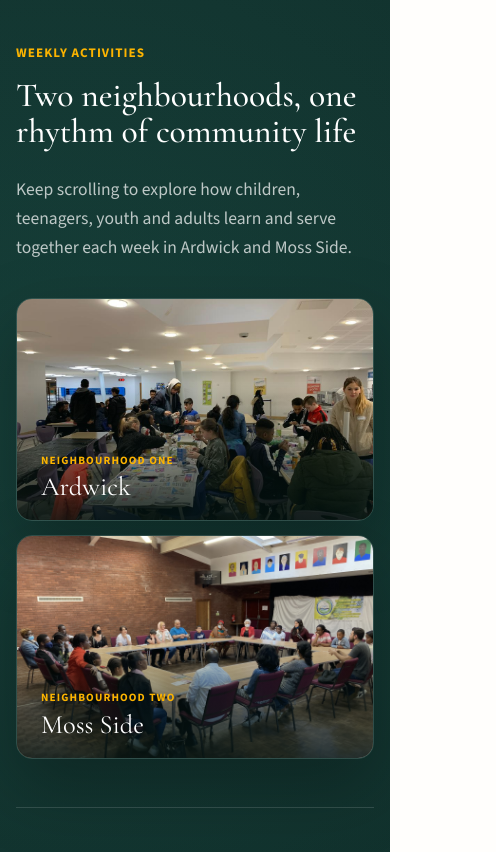
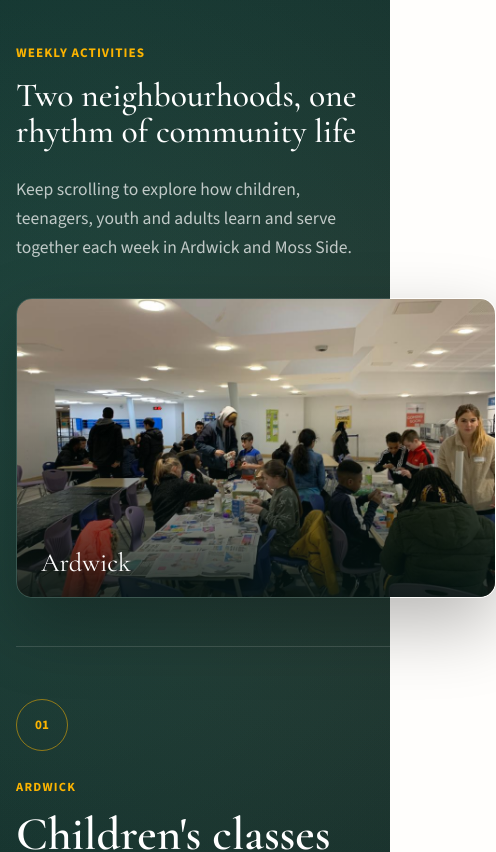
Before and after one commit to marcusc9/BICB-redesign, a Next.js app: page / in a window 390 px wide. Shown: the part 4914-5766 px from the top of the page, 496 px wide, since content can reach past the window. Built offline with nearby package versions, Linux system fonts and the light colour scheme.

Commit message:
Add scroll story background transitions

```diff
--- a/src/app/globals.css
+++ b/src/app/globals.css
@@ -494,6 +494,10 @@ main {
   .site-nav > .site-nav__group,
   .hero__image,
   .hero h1,
+  .page-hero__inner > div:first-child > .eyebrow,
+  .page-hero__inner h1,
+  .page-hero__copy,
+  .page-hero__inner .button-link,
   .hero__quote::before,
   .hero__quote p,
   .hero__quote cite {
@@ -1060,6 +1064,29 @@ main {
   margin: 0 auto;
 }
 
+.page-hero__inner > div:first-child > .eyebrow,
+.page-hero__inner h1,
+.page-hero__copy,
+.page-hero__inner .button-link {
+  animation: hero-title-enter 850ms cubic-bezier(0.22, 1, 0.36, 1) both;
+}
+
+.page-hero__inner > div:first-child > .eyebrow {
+  animation-delay: 120ms;
+}
+
+.page-hero__inner h1 {
+  animation-delay: 220ms;
+}
+
+.page-hero__copy {
+  animation-delay: 360ms;
+}
+
+.page-hero__inner .button-link {
+  animation-delay: 500ms;
+}
+
 .page-hero__copy {
   color: var(--color-muted);
   font-size: 1.16rem;
@@ -1109,17 +1136,66 @@ main {
 }
 
 .neighbourhood-story {
+  position: relative;
+  isolation: isolate;
   width: 100%;
   max-width: none;
-  background:
-    radial-gradient(circle at 12% 15%, rgba(42, 124, 111, 0.24), transparent 34%),
-    linear-gradient(180deg, #102d29 0%, #0d2421 100%);
+  background: #0d2421;
   color: var(--color-white);
   padding: 104px 0 120px;
 }
 
+.neighbourhood-story__backdrops {
+  position: absolute;
+  inset: 0;
+  z-index: 0;
+  overflow: hidden;
+  pointer-events: none;
+}
+
+.neighbourhood-story__backdrop {
+  position: absolute;
+  inset: 0;
+  opacity: 0;
+  transition: opacity 900ms cubic-bezier(0.22, 1, 0.36, 1);
+}
+
+.neighbourhood-story__backdrop--active {
+  opacity: 1;
+}
+
+.neighbourhood-story__backdrop--ardwick {
+  background:
+    radial-gradient(circle at 12% 15%, rgba(42, 124, 111, 0.28), transparent 34%),
+    radial-gradient(circle at 86% 18%, rgba(214, 106, 76, 0.12), transparent 30%),
+    linear-gradient(180deg, #102d29 0%, #0d2421 100%);
+}
+
+.neighbourhood-story__backdrop--moss-side {
+  background:
+    radial-gradient(circle at 16% 18%, rgba(43, 86, 114, 0.34), transparent 36%),
+    radial-gradient(circle at 78% 24%, rgba(42, 124, 111, 0.18), transparent 32%),
+    linear-gradient(180deg, #112f36 0%, #0a2027 100%);
+}
+
+.neighbourhood-story__backdrop--study-circles {
+  background:
+    radial-gradient(circle at 18% 20%, rgba(76, 92, 132, 0.34), transparent 36%),
+    radial-gradient(circle at 82% 18%, rgba(252, 180, 0, 0.12), transparent 32%),
+    linear-gradient(180deg, #152540 0%, #0c1828 100%);
+}
+
+.neighbourhood-story__backdrop--youth-camps {
+  background:
+    radial-gradient(circle at 14% 18%, rgba(214, 106, 76, 0.22), transparent 35%),
+    radial-gradient(circle at 84% 22%, rgba(252, 180, 0, 0.13), transparent 34%),
+    linear-gradient(180deg, #293022 0%, #14241d 100%);
+}
+
 .neighbourhood-story__intro,
 .neighbourhood-story__layout {
+  position: relative;
+  z-index: 1;
   width: min(var(--max-width), calc(100% - 40px));
   margin-right: auto;
   margin-left: auto;
@@ -1155,16 +1231,13 @@ main {
 .neighbourhood-story__visuals {
   position: sticky;
   top: calc(var(--header-height) + 24px);
-  display: grid;
-  height: calc(100svh - var(--header-height) - 48px);
-  min-height: 560px;
-  grid-template-rows: repeat(2, minmax(0, 1fr));
-  gap: 14px;
 }
 
 .neighbourhood-story__image {
   position: relative;
-  min-height: 0;
+  width: 100%;
+  min-height: 520px;
+  aspect-ratio: 4 / 5;
   overflow: hidden;
   border: 1px solid rgba(255, 255, 255, 0.12);
   border-radius: 16px;
@@ -1179,17 +1252,20 @@ main {
   content: "";
 }
 
-.neighbourhood-story__image img {
+.neighbourhood-story__photo {
+  position: absolute;
+  inset: 0;
+  width: 100%;
+  height: 100%;
   object-fit: cover;
-  transition: transform 900ms cubic-bezier(0.22, 1, 0.36, 1);
-}
-
-.neighbourhood-story__image--ardwick img {
-  object-position: center 36%;
-}
-
-.neighbourhood-story__image--moss-side img {
-  object-position: center 42%;
+  opacity: 0;
+  transition:
+    opacity 520ms ease,
+    transform 900ms cubic-bezier(0.22, 1, 0.36, 1);
+}
+
+.neighbourhood-story__photo--active {
+  opacity: 1;
 }
 
 .neighbourhood-story__image figcaption {
@@ -1202,17 +1278,8 @@ main {
   font-family: var(--font-heading), Georgia, serif;
   font-size: clamp(1.65rem, 3vw, 2.4rem);
   line-height: 1;
-}
-
-.neighbourhood-story__image figcaption span {
-  display: block;
-  margin-bottom: 8px;
-  color: var(--color-sun);
-  font-family: var(--font-body), Arial, sans-serif;
-  font-size: 0.7rem;
-  font-weight: 800;
-  letter-spacing: 0.1em;
-  text-transform: uppercase;
+  overflow-wrap: anywhere;
+  text-wrap: balance;
 }
 
 .neighbourhood-story__steps {
@@ -1277,13 +1344,17 @@ main {
 }
 
 @media (hover: hover) {
-  .neighbourhood-story__visuals:hover .neighbourhood-story__image img {
+  .neighbourhood-story__visuals:hover .neighbourhood-story__photo--active {
     transform: scale(1.025);
   }
 }
 
 @media (prefers-reduced-motion: reduce) {
-  .neighbourhood-story__image img {
+  .neighbourhood-story__backdrop {
+    transition: none;
+  }
+
+  .neighbourhood-story__photo {
     transition: none;
   }
 }
@@ -1522,14 +1593,11 @@ main {
   .neighbourhood-story__visuals {
     position: relative;
     top: auto;
-    height: auto;
-    min-height: 0;
-    grid-template-columns: repeat(2, minmax(0, 1fr));
-    grid-template-rows: none;
   }
 
   .neighbourhood-story__image {
-    aspect-ratio: 4 / 3;
+    min-height: 360px;
+    aspect-ratio: 16 / 10;
   }
 
   .neighbourhood-story__step {
@@ -1645,10 +1713,11 @@ main {
   }
 
   .neighbourhood-story__visuals {
-    grid-template-columns: 1fr;
+    display: block;
   }
 
   .neighbourhood-story__image {
+    min-height: 300px;
     aspect-ratio: 16 / 10;
   }
 
--- a/src/components/neighbourhood-scroll-story.tsx
+++ b/src/components/neighbourhood-scroll-story.tsx
@@ -1,4 +1,7 @@
+"use client";
+
 import Image from "next/image";
+import { useEffect, useRef, useState } from "react";
 import { ButtonLink } from "@/components/button-link";
 import { withBasePath } from "@/lib/base-path";
 
@@ -8,6 +11,11 @@ const activityStories = [
     neighbourhood: "Ardwick",
     title: "Children's classes",
     detail: "Weekly · Ages 5–10",
+    visualTitle: "Ardwick",
+    backgroundTone: "ardwick",
+    image: "/images/about-community.jpg",
+    imageAlt: "Children and adults taking part in a community activity in Ardwick",
+    imagePosition: "center 36%",
     description:
       "Children learn about qualities such as kindness, truthfulness, courage and generosity through stories, prayer, music, games and art."
   },
@@ -16,6 +24,11 @@ const activityStories = [
     neighbourhood: "Ardwick",
     title: "Junior youth groups",
     detail: "Weekly · Ages 11–15",
+    visualTitle: "Moss Side",
+    backgroundTone: "moss-side",
+    image: "/images/community-event.jpg",
+    imageAlt: "Friends and families gathered around tables at a Moss Side community event",
+    imagePosition: "center 42%",
     description:
       "Young people strengthen their powers of expression, friendship and service as they study together and design practical projects for their neighbourhood."
   },
@@ -24,6 +37,11 @@ const activityStories = [
     neighbourhood: "Moss Side",
     title: "Training and accompaniment",
     detail: "Weekly · Youth and adults",
+    visualTitle: "Study Circles",
+    backgroundTone: "study-circles",
+    image: "/images/youth-training.jpg",
+    imageAlt: "Youth studying and consulting together during a training session",
+    imagePosition: "center 44%",
     description:
       "Youth and adults build the capacity to accompany children, teenagers and families—learning, acting and reflecting together as a team."
   },
@@ -32,14 +50,65 @@ const activityStories = [
     neighbourhood: "Moss Side",
     title: "Neighbourhood gatherings",
     detail: "Regular · All ages",
+    visualTitle: "Youth and Family Camps",
+    backgroundTone: "youth-camps",
+    image: "/images/hero-community-building.jpg",
+    imageAlt: "Youth and families consulting together during a community-building activity",
+    imagePosition: "center 45%",
     description:
       "Spaces for prayer, conversation, food, arts and community consultation bring neighbours together and help new activities take root."
   }
 ];
 
 export function NeighbourhoodScrollStory() {
+  const [activeIndex, setActiveIndex] = useState(0);
+  const stepRefs = useRef<Array<HTMLElement | null>>([]);
+  const activeStory = activityStories[activeIndex] ?? activityStories[0];
+
+  useEffect(() => {
+    const prefersReducedMotion = window.matchMedia("(prefers-reduced-motion: reduce)").matches;
+    const steps = stepRefs.current.filter((step): step is HTMLElement => Boolean(step));
+
+    if (!("IntersectionObserver" in window) || prefersReducedMotion) {
+      return;
+    }
+
+    const observer = new IntersectionObserver(
+      (entries) => {
+        entries.forEach((entry) => {
+          if (!entry.isIntersecting) {
+            return;
+          }
+
+          setActiveIndex(Number((entry.target as HTMLElement).dataset.storyIndex));
+        });
+      },
+      {
+        rootMargin: "-35% 0px -45% 0px",
+        threshold: 0
+      }
+    );
+
+    steps.forEach((step) => observer.observe(step));
+
+    return () => observer.disconnect();
+  }, []);
+
   return (
-    <section className="neighbourhood-story" id="neighbourhood-activities">
+    <section className="neighbourhood-story" data-active-story={activeStory.backgroundTone} id="neighbourhood-activities">
+      <div className="neighbourhood-story__backdrops" aria-hidden="true">
+        {activityStories.map((story, index) => (
+          <div
+            className={
+              index === activeIndex
+                ? `neighbourhood-story__backdrop neighbourhood-story__backdrop--${story.backgroundTone} neighbourhood-story__backdrop--active`
+                : `neighbourhood-story__backdrop neighbourhood-story__backdrop--${story.backgroundTone}`
+            }
+            key={`${story.number}-backdrop`}
+          />
+        ))}
+      </div>
+
       <div className="neighbourhood-story__intro">
         <p className="eyebrow eyebrow--light">Weekly activities</p>
         <h2>Two neighbourhoods, one rhythm of community life</h2>
@@ -51,35 +120,38 @@ export function NeighbourhoodScrollStory() {
 
       <div className="neighbourhood-story__layout">
         <aside className="neighbourhood-story__visuals" aria-label="Ardwick and Moss Side community activities">
-          <figure className="neighbourhood-story__image neighbourhood-story__image--ardwick">
-            <Image
-              alt="Children and adults taking part in a community activity in Manchester"
-              fill
-              sizes="(max-width: 920px) 50vw, 42vw"
-              src={withBasePath("/images/about-community.jpg")}
-            />
+          <figure className="neighbourhood-story__image">
+            {activityStories.map((story, index) => (
+              <Image
+                alt={story.imageAlt}
+                className={
+                  index === activeIndex
+                    ? "neighbourhood-story__photo neighbourhood-story__photo--active"
+                    : "neighbourhood-story__photo"
+                }
+                fill
+                key={story.number}
+                sizes="(max-width: 920px) 100vw, 42vw"
+                src={withBasePath(story.image)}
+                style={{ objectPosition: story.imagePosition }}
+              />
+            ))}
             <figcaption>
-              <span>Neighbourhood one</span>
-              Ardwick
-            </figcaption>
-          </figure>
-          <figure className="neighbourhood-story__image neighbourhood-story__image--moss-side">
-            <Image
-              alt="Friends gathered together at a community event in Manchester"
-              fill
-              sizes="(max-width: 920px) 50vw, 42vw"
-              src={withBasePath("/images/community-event.jpg")}
-            />
-            <figcaption>
-              <span>Neighbourhood two</span>
-              Moss Side
+              {activeStory.visualTitle}
             </figcaption>
           </figure>
         </aside>
 
         <div className="neighbourhood-story__steps">
-          {activityStories.map((story) => (
-            <article className="neighbourhood-story__step" key={story.number}>
+          {activityStories.map((story, index) => (
+            <article
+              className="neighbourhood-story__step"
+              data-story-index={index}
+              key={story.number}
+              ref={(element) => {
+                stepRefs.current[index] = element;
+              }}
+            >
               <div className="neighbourhood-story__step-number" aria-hidden="true">
                 {story.number}
               </div>
--- a/src/components/scroll-experience.tsx
+++ b/src/components/scroll-experience.tsx
@@ -17,7 +17,7 @@ export function ScrollExperience() {
     }
 
     const sections = Array.from(
-      document.querySelectorAll<HTMLElement>("main > section:not(.hero)")
+      document.querySelectorAll<HTMLElement>("main > section:not(.hero):not(.page-hero)")
     );
 
     const observer = new IntersectionObserver(
```
